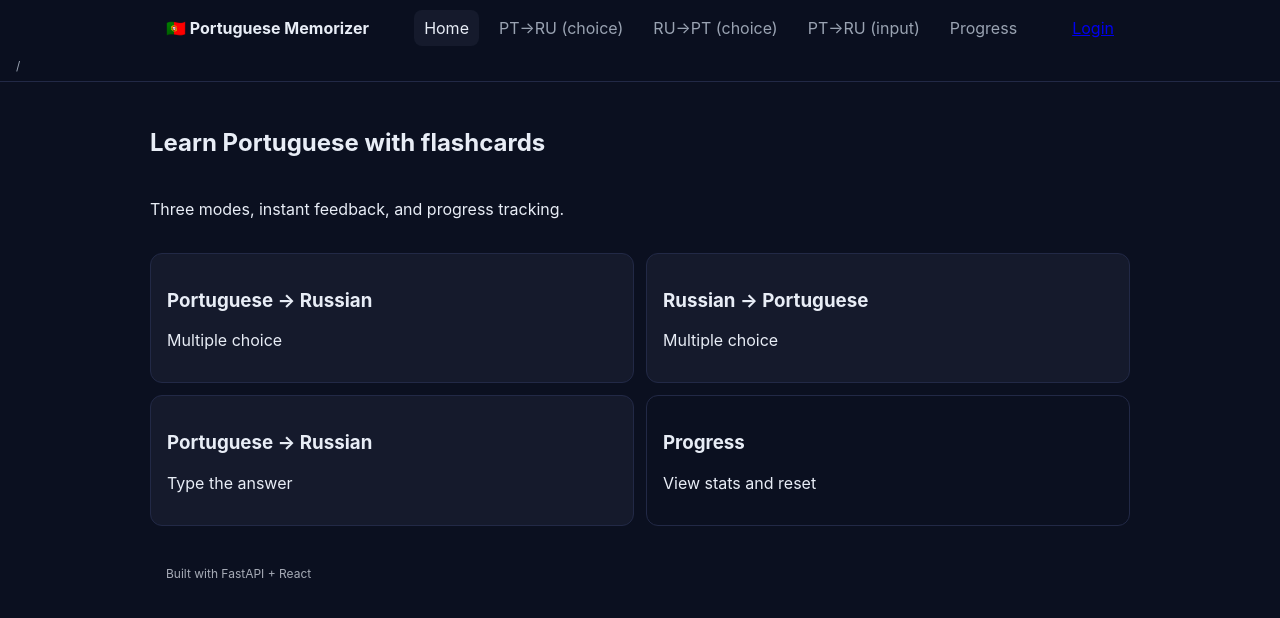
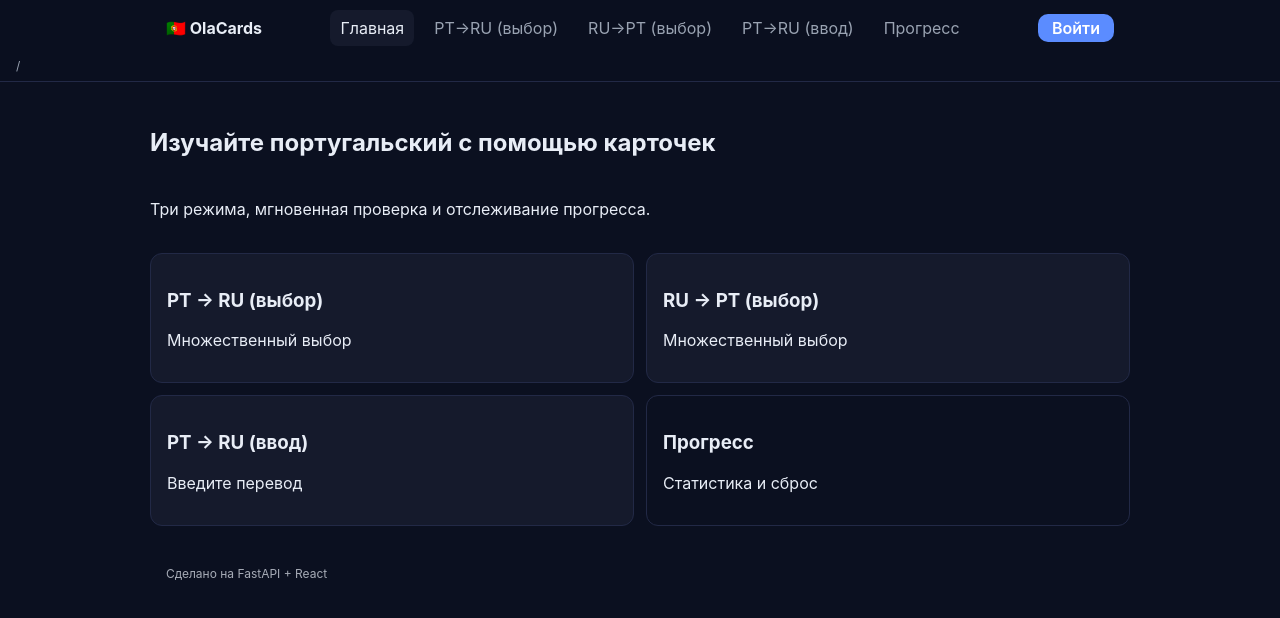
Before and after one commit to AlexeyVodopyan/portuguese_memorizer, a React (Vite) app in the folder frontend/: page / in a window 1280 px wide. Shown: the top 618 px of the page. Built offline with nearby package versions, Linux system fonts and the light colour scheme; no server answers; sample sign-in values are in the browser's storage.

Commit message:
feat: translate interface, add favicon and session by 10 cards

```diff
--- a/frontend/index.html
+++ b/frontend/index.html
@@ -3,7 +3,8 @@
   <head>
     <meta charset="UTF-8" />
     <meta name="viewport" content="width=device-width, initial-scale=1.0" />
-    <title>Portuguese Memorizer</title>
+    <title>OlaCards — Portuguese Flashcards</title>
+    <link rel="icon" type="image/svg+xml" href="/favicon.svg" />
   </head>
   <body>
     <div id="root"></div>
--- a/frontend/src/App.tsx
+++ b/frontend/src/App.tsx
@@ -20,22 +20,22 @@ function Header() {
   return (
     <header className="app-header">
       <div className="container header-inner">
-        <Link to="/" className="brand">🇵🇹 Portuguese Memorizer</Link>
+        <Link to="/" className="brand">🇵🇹 OlaCards</Link>
         <nav>
-          <NavLink to="/" className={({isActive}) => isActive ? 'active' : ''}>Home</NavLink>
-          <NavLink to="/train/pt2ru_choice" className={({isActive}) => isActive ? 'active' : ''}>PT→RU (choice)</NavLink>
-          <NavLink to="/train/ru2pt_choice" className={({isActive}) => isActive ? 'active' : ''}>RU→PT (choice)</NavLink>
-          <NavLink to="/train/pt2ru_input" className={({isActive}) => isActive ? 'active' : ''}>PT→RU (input)</NavLink>
-          <NavLink to="/progress" className={({isActive}) => isActive ? 'active' : ''}>Progress</NavLink>
+          <NavLink to="/" className={({isActive}) => isActive ? 'active' : ''}>Главная</NavLink>
+          <NavLink to="/train/pt2ru_choice" className={({isActive}) => isActive ? 'active' : ''}>PT→RU (выбор)</NavLink>
+          <NavLink to="/train/ru2pt_choice" className={({isActive}) => isActive ? 'active' : ''}>RU→PT (выбор)</NavLink>
+          <NavLink to="/train/pt2ru_input" className={({isActive}) => isActive ? 'active' : ''}>PT→RU (ввод)</NavLink>
+          <NavLink to="/progress" className={({isActive}) => isActive ? 'active' : ''}>Прогресс</NavLink>
         </nav>
         <div className="user-box">
           {user ? (
             <>
               <span className="username">{user}</span>
-              <button onClick={logout} className="linklike">Logout</button>
+              <button onClick={logout} className="linklike">Выйти</button>
             </>
           ) : (
-            <Link to="/auth">Login</Link>
+            <Link to="/auth">Войти</Link>
           )}
         </div>
       </div>
@@ -63,7 +63,7 @@ export default function App() {
           <Route path="/progress" element={<Protected><ProgressPage /></Protected>} />
         </Routes>
       </main>
-      <footer className="container footer">Built with FastAPI + React</footer>
+      <footer className="container footer">Сделано на FastAPI + React</footer>
     </div>
   )
 }
--- a/frontend/src/components/TrainingView.tsx
+++ b/frontend/src/components/TrainingView.tsx
@@ -1,9 +1,12 @@
 import { useEffect, useMemo, useState } from 'react'
+import { useNavigate } from 'react-router-dom'
 import api, { Mode, Question } from '../api'
 
 interface Props { mode: Mode }
 
-type Stage = 'idle' | 'loading' | 'answering' | 'feedback'
+const SESSION_SIZE = 10
+
+type Stage = 'idle' | 'loading' | 'answering' | 'feedback' | 'finished'
 
 export function TrainingView({ mode }: Props) {
   const [stage, setStage] = useState<Stage>('idle')
@@ -11,12 +14,15 @@ export function TrainingView({ mode }: Props) {
   const [error, setError] = useState<string | null>(null)
   const [selected, setSelected] = useState<string>('')
   const [result, setResult] = useState<{ correct: boolean; correct_answer: string } | null>(null)
+  const [answered, setAnswered] = useState(0)
+  const [correctInSession, setCorrectInSession] = useState(0)
+  const navigate = useNavigate()
 
   const title = useMemo(() => {
     switch (mode) {
-      case 'pt2ru_choice': return 'Portuguese → Russian (multiple choice)'
-      case 'ru2pt_choice': return 'Russian → Portuguese (multiple choice)'
-      case 'pt2ru_input': return 'Portuguese → Russian (typed)'
+      case 'pt2ru_choice': return 'Португальский → Русский (выбор)'
+      case 'ru2pt_choice': return 'Русский → Португальский (выбор)'
+      case 'pt2ru_input': return 'Португальский → Русский (ввод)'
     }
   }, [mode])
 
@@ -30,12 +36,16 @@ export function TrainingView({ mode }: Props) {
       setQuestion(q)
       setStage('answering')
     } catch (e: any) {
-      setError(e.message || 'Failed to load question')
+      setError(e.message || 'Не удалось загрузить вопрос')
       setStage('idle')
     }
   }
 
-  useEffect(() => { loadQuestion() }, [mode])
+  useEffect(() => {
+    // reset session on mode change
+    setAnswered(0); setCorrectInSession(0); setQuestion(null); setResult(null); setStage('idle');
+    loadQuestion()
+  }, [mode])
 
   async function submit(answer: string) {
     if (!question) return
@@ -43,25 +53,49 @@ export function TrainingView({ mode }: Props) {
       setStage('loading')
       const r = await api.submitAnswer({ card_id: question.card_id, mode, answer })
       setResult(r)
+      const newAnswered = answered + 1
+      setAnswered(newAnswered)
+      if (r.correct) setCorrectInSession(c => c + 1)
+      if (newAnswered >= SESSION_SIZE) {
+        setStage('finished')
+      } else {
         setStage('feedback')
+      }
     } catch (e: any) {
-      setError(e.message || 'Failed to submit answer')
+      setError(e.message || 'Не удалось отправить ответ')
       setStage('answering')
     }
   }
 
   const isChoice = mode === 'pt2ru_choice' || mode === 'ru2pt_choice'
 
+  const restartSession = () => {
+    setAnswered(0); setCorrectInSession(0); setResult(null); setQuestion(null); setStage('idle');
+    loadQuestion()
+  }
+
   return (
     <div className="train">
       <div className="card">
         <div className="card-header">
           <h2>{title}</h2>
-          <button className="ghost" onClick={loadQuestion} disabled={stage==='loading'}>↻ New</button>
+          {stage !== 'finished' && <button className="ghost" onClick={loadQuestion} disabled={stage==='loading'}>↻ Новый</button>}
+          {stage === 'finished' && <button className="ghost" onClick={restartSession}>↻ Сначала</button>}
         </div>
+        {stage !== 'finished' && <div style={{fontSize:12, opacity:.7}}>Карточка {Math.min(answered+1, SESSION_SIZE)} / {SESSION_SIZE}</div>}
         {error && <div className="alert error">{error}</div>}
-        {!question && stage==='loading' && <div>Loading…</div>}
-        {question && (
+        {stage === 'finished' && (
+          <div className="session-summary">
+            <h3>Сессия завершена</h3>
+            <p>Правильно: <strong>{correctInSession}</strong> из {SESSION_SIZE}</p>
+            <div className="actions" style={{gap:8}}>
+              <button className="primary" onClick={() => navigate('/progress')}>Перейти к прогрессу</button>
+              <button className="ghost" onClick={restartSession}>Новая сессия</button>
+            </div>
+          </div>
+        )}
+        {stage !== 'finished' && !question && stage==='loading' && <div>Loading…</div>}
+        {stage !== 'finished' && question && (
           <div className="qa">
             <div className="prompt" aria-live="polite">{question.prompt}</div>
             {isChoice ? (
@@ -88,31 +122,31 @@ export function TrainingView({ mode }: Props) {
               <form className="input-mode" onSubmit={(e) => { e.preventDefault(); submit(selected) }}>
                 <input
                   type="text"
-                  placeholder="Type translation"
+                  placeholder="Введите перевод"
                   value={selected}
                   onChange={(e) => setSelected(e.target.value)}
                   disabled={stage !== 'answering'}
                   autoFocus
                 />
                 {stage === 'answering' && (
-                  <button type="submit" className="primary" disabled={!selected.trim()}>Check</button>
+                  <button type="submit" className="primary" disabled={!selected.trim()}>Проверить</button>
                 )}
               </form>
             )}
-
-            {stage === 'feedback' && result && (
+          </div>
+        )}
+        {stage !== 'finished' && stage === 'feedback' && result && (
           <div className={`alert ${result.correct ? 'success' : 'error'}`} role="status">
-                {result.correct ? 'Correct! 🎉' : (
-                  <span>Wrong. Correct answer: <strong>{result.correct_answer}</strong></span>
+            {result.correct ? 'Верно! 🎉' : (
+              <span>Неверно. Правильный ответ: <strong>{result.correct_answer}</strong></span>
             )}
           </div>
         )}
-
+        {stage !== 'finished' && question && (
           <div className="actions">
-              <button onClick={loadQuestion} className="primary" disabled={stage==='loading'}>
-                Next
+            <button onClick={loadQuestion} className="primary" disabled={stage==='loading' || stage==='answering'}>
+              {answered + 1 >= SESSION_SIZE ? 'Завершить' : 'Далее'}
             </button>
-            </div>
           </div>
         )}
       </div>
--- a/frontend/src/pages/AuthPage.tsx
+++ b/frontend/src/pages/AuthPage.tsx
@@ -11,7 +11,7 @@ export function AuthPage() {
   async function submit(e: React.FormEvent) {
     e.preventDefault()
     setError(null)
-    if (!username || !password) { setError('Fill all fields'); return }
+    if (!username || !password) { setError('Заполните все поля'); return }
     setLoading(true)
     try {
       if (mode === 'login') await api.login(username, password)
@@ -19,7 +19,7 @@ export function AuthPage() {
       // reload to refresh header state
       window.location.href = '/'
     } catch (err: any) {
-      setError(err.message || 'Error')
+      setError(err.message || 'Ошибка')
     } finally {
       setLoading(false)
     }
@@ -28,24 +28,24 @@ export function AuthPage() {
   return (
     <div className="auth-page">
       <div className="auth-panel">
-        <h1>{mode === 'login' ? 'Login' : 'Register'}</h1>
+        <h1>{mode === 'login' ? 'Вход' : 'Регистрация'}</h1>
         <form onSubmit={submit} className="auth-form">
           <label>
-            <span>Username</span>
+            <span>Имя пользователя</span>
             <input autoComplete="username" value={username} onChange={e=>setUsername(e.target.value)} />
           </label>
           <label>
-            <span>Password</span>
+            <span>Пароль</span>
             <input type="password" autoComplete={mode==='login'?'current-password':'new-password'} value={password} onChange={e=>setPassword(e.target.value)} />
           </label>
           {error && <div className="alert error" style={{marginTop:8}}>{error}</div>}
-          <button disabled={loading} className="primary" style={{marginTop:12, width:'100%'}}>{loading ? '...' : (mode==='login'?'Login':'Create account')}</button>
+          <button disabled={loading} className="primary" style={{marginTop:12, width:'100%'}}>{loading ? '...' : (mode==='login'?'Войти':'Создать аккаунт')}</button>
         </form>
         <div className="switch-mode">
           {mode==='login' ? (
-            <button type="button" className="ghost" onClick={()=>{setMode('register'); setError(null)}}>Need an account? Register</button>
+            <button type="button" className="ghost" onClick={()=>{setMode('register'); setError(null)}}>Нужна учетная запись? Регистрация</button>
           ) : (
-            <button type="button" className="ghost" onClick={()=>{setMode('login'); setError(null)}}>Have an account? Login</button>
+            <button type="button" className="ghost" onClick={()=>{setMode('login'); setError(null)}}>Уже есть аккаунт? Войти</button>
           )}
         </div>
       </div>
--- a/frontend/src/pages/Home.tsx
+++ b/frontend/src/pages/Home.tsx
@@ -10,28 +10,28 @@ export function Home() {
   return (
     <section className="home">
       <div className="hero">
-        <h1>Learn Portuguese with flashcards</h1>
-        <p>Three modes, instant feedback, and progress tracking.</p>
+        <h1>Изучайте португальский с помощью карточек</h1>
+        <p>Три режима, мгновенная проверка и отслеживание прогресса.</p>
         {counts && (
-          <p className="muted">Total: {counts.total} • Studied: {counts.studied} • Learned: {counts.learned}</p>
+          <p className="muted">Всего: {counts.total} • Изучено: {counts.studied} • Выучено: {counts.learned}</p>
         )}
       </div>
       <div className="modes-grid">
         <Link to="/train/pt2ru_choice" className="mode">
-          <h3>Portuguese → Russian</h3>
-          <p>Multiple choice</p>
+          <h3>PT → RU (выбор)</h3>
+          <p>Множественный выбор</p>
         </Link>
         <Link to="/train/ru2pt_choice" className="mode">
-          <h3>Russian → Portuguese</h3>
-          <p>Multiple choice</p>
+          <h3>RU → PT (выбор)</h3>
+          <p>Множественный выбор</p>
         </Link>
         <Link to="/train/pt2ru_input" className="mode">
-          <h3>Portuguese → Russian</h3>
-          <p>Type the answer</p>
+          <h3>PT → RU (ввод)</h3>
+          <p>Введите перевод</p>
         </Link>
         <Link to="/progress" className="mode outline">
-          <h3>Progress</h3>
-          <p>View stats and reset</p>
+          <h3>Прогресс</h3>
+          <p>Статистика и сброс</p>
         </Link>
       </div>
     </section>
--- a/frontend/src/styles.css
+++ b/frontend/src/styles.css
@@ -82,6 +82,8 @@ button:disabled{opacity:.6; cursor: not-allowed}
 .user-box .username{font-weight:600; font-size:14px}
 button.linklike{background:transparent; border:none; padding:0; color: var(--primary); cursor:pointer}
 button.linklike:hover{text-decoration:underline}
+.user-box a{background: var(--primary); color:#fff; text-decoration:none; font-weight:600; padding:6px 14px; border-radius:10px; display:inline-block; line-height:1}
+.user-box a:visited, .user-box a:active, .user-box a:hover{color:#fff}
 
 @media (max-width: 720px){
   .modes-grid, .options, .cards-grid{grid-template-columns: 1fr}
```
Also changed, not shown: frontend/public/favicon.svg (added). Lines whose indentation alone changed are shown as unchanged.
